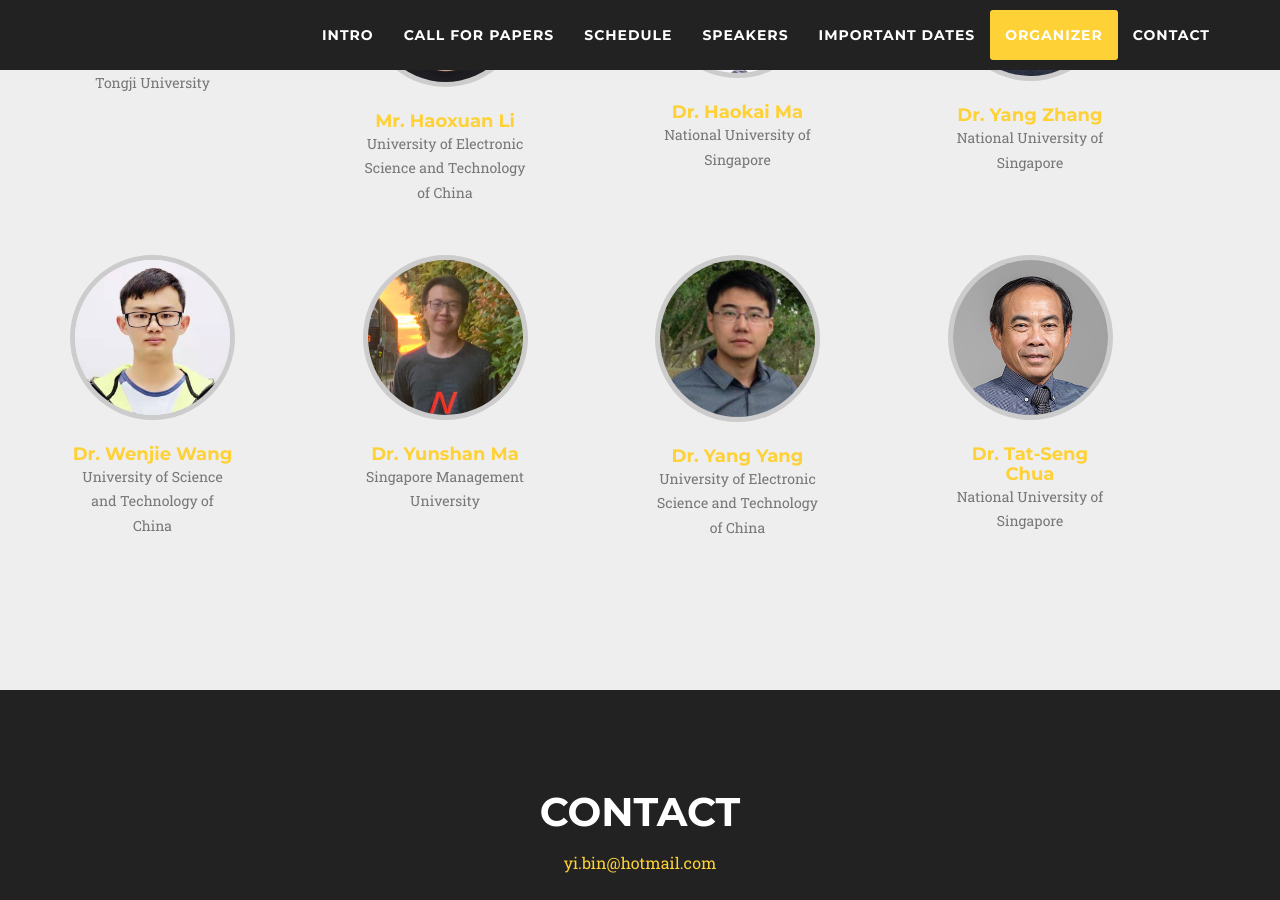
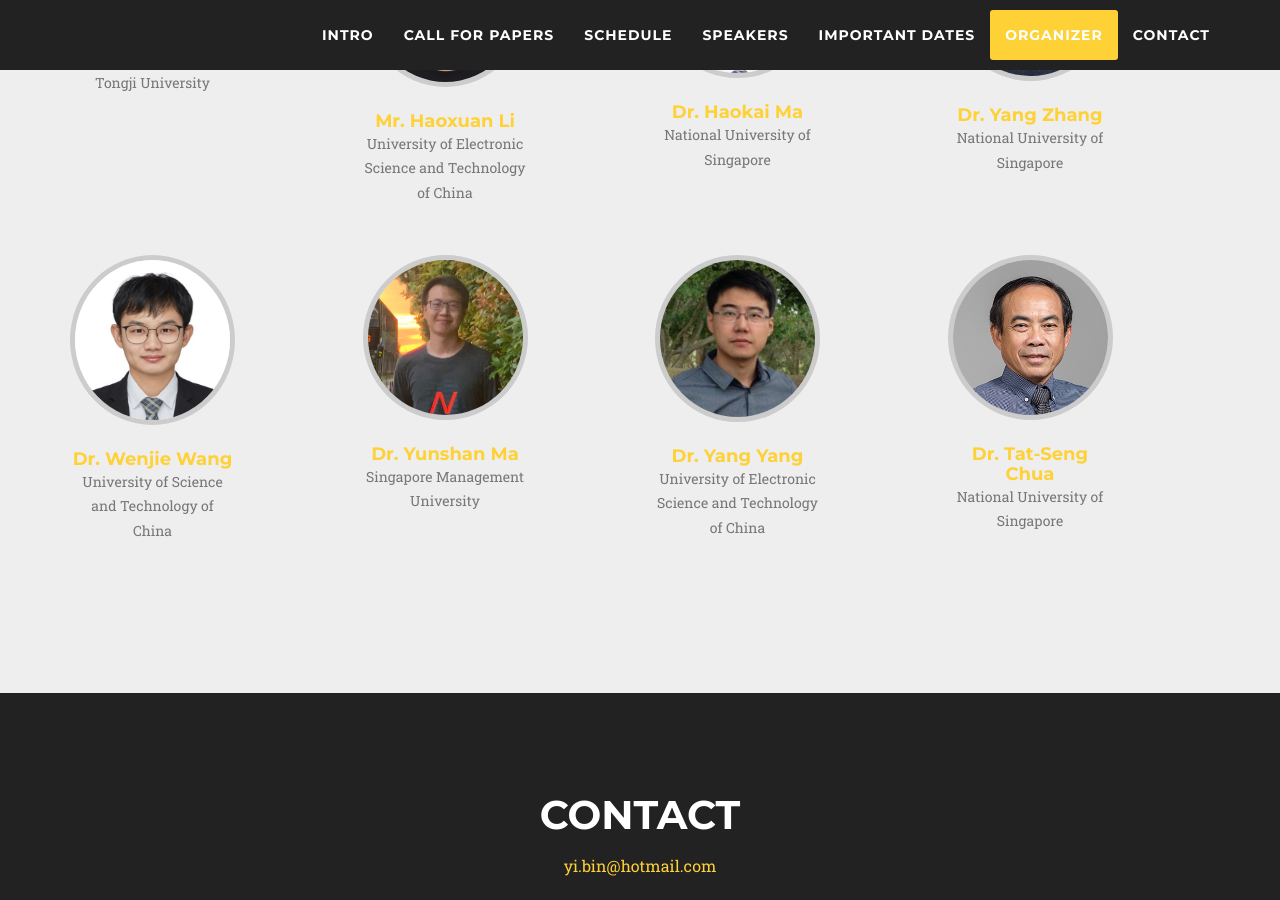
Before and after one commit to mmgensr-cikm25/mmgensr-cikm25.github.io, a Jekyll site: the page built from index.md, in a window 1280 px wide and 900 px high, scrolled down 3564 px. Built offline with Jekyll 4.4.1, drawn with Linux system fonts in a browser that asks for light colours; nearby versions of some CDN libraries; some web fonts are replaced.

Commit message:
Update organizer.html

```diff
--- a/_includes/organizer.html
+++ b/_includes/organizer.html
@@ -63,7 +63,7 @@
 
                 <div class="col-sm-2">
     <div class="team-member">
-        <img src="assets/img/wangwenjie.jpg" class="img-responsive img-circle" alt="" width="600" height="600">
+        <img src="assets/img/pic-wenjiewang.jpg" class="img-responsive img-circle" alt="" width="600" height="600">
         <h4><a href="https://wenjiewwj.github.io/">Dr. Wenjie Wang</a></h4>
         <p class="text-muted">University of Science and Technology of China</p>
     </div>
```
